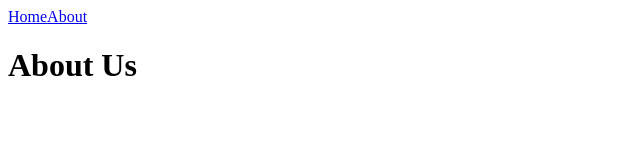
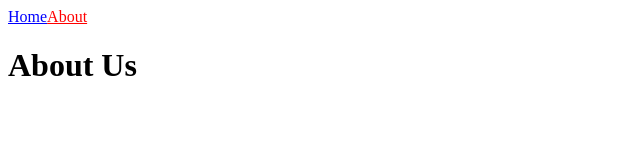
Before and after one commit to soobin93/nextjs-intro, a Next.js app: page /about in a window 1280 px wide. Shown: the top 160 px of the page, without its empty margins (0-640 px from the left). Built offline with nearby package versions, Linux system fonts and the light colour scheme.

Commit message:
Add a router hook to the NavBar

```diff
--- a/components/NavBar.js
+++ b/components/NavBar.js
@@ -1,14 +1,18 @@
 import Link from "next/link";
+import {useRouter} from "next/router";
 
 export default function NavBar() {
+
+  const router = useRouter();
+
   return (
     <nav>
       <Link href="/">
-        <a>Home</a>
+        <a style={{ color: router.pathname === '/' ? 'red' : 'blue' }}>Home</a>
       </Link>
 
       <Link href="/about">
-        <a>About</a>
+        <a style={{ color: router.pathname === '/about' ? 'red' : 'blue' }}>About</a>
       </Link>
     </nav>
   );
```
